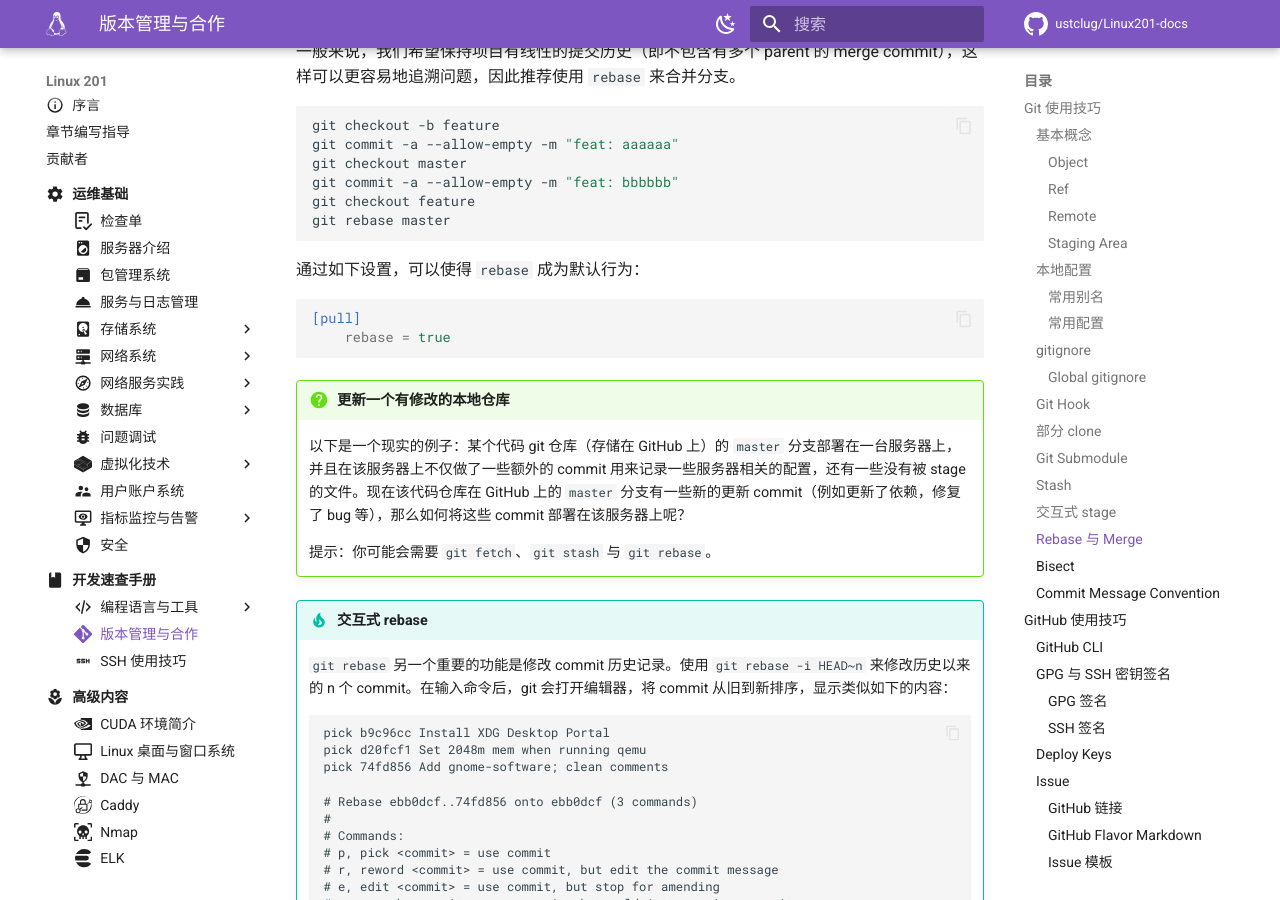
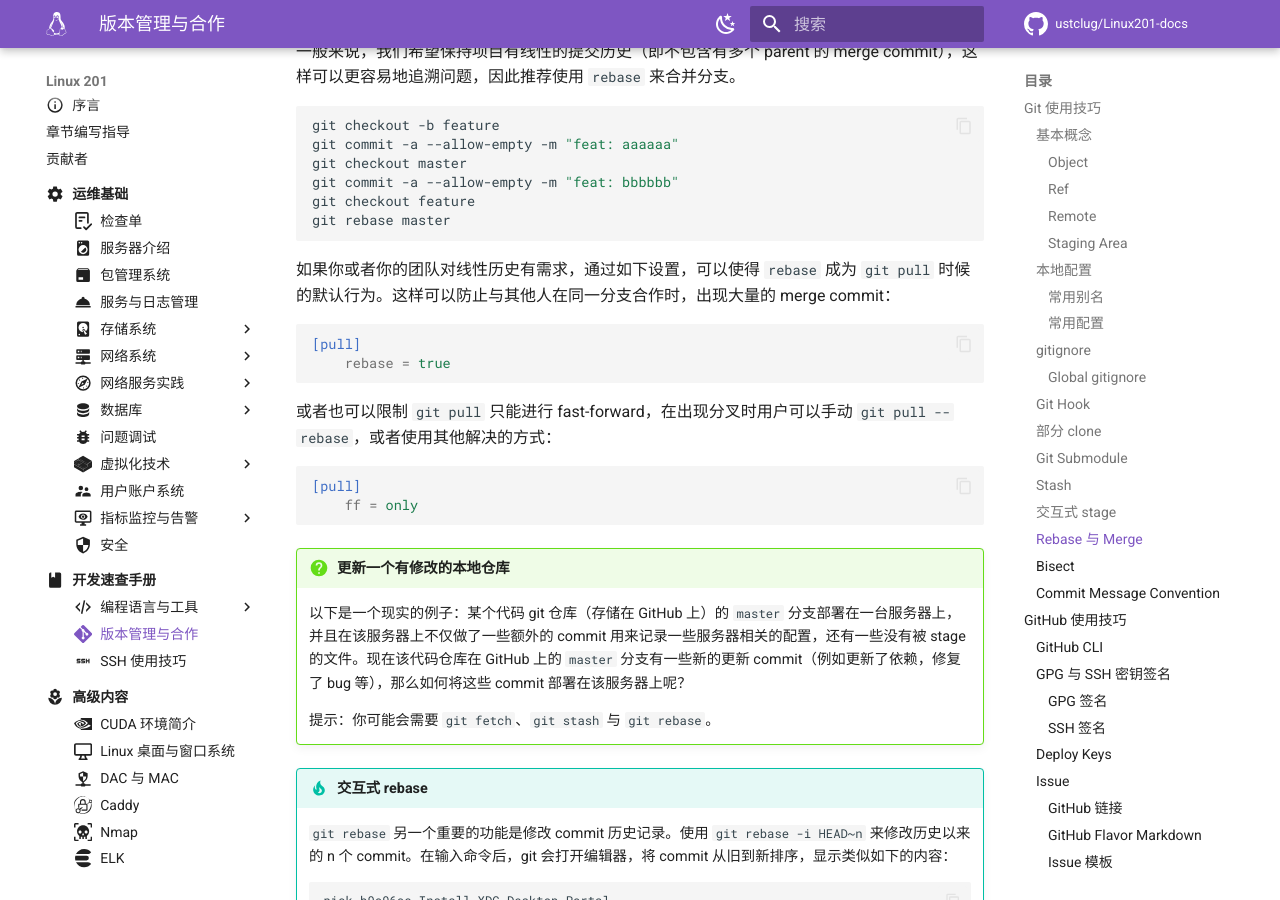
Before and after one commit to ustclug/Linux201-docs, an MkDocs documentation site: the page built from docs/dev/git.md, in a window 1280 px wide and 900 px high, scrolled down 9418 px. Built offline with MkDocs 1.6.1 and Material for MkDocs 9.7.7, drawn with Linux system fonts in a browser that asks for light colours; comment, search, counter and statistics services are not loaded.

Commit message:
dev/git: About git pull and rebase

````diff
--- a/docs/dev/git.md
+++ b/docs/dev/git.md
@@ -393,11 +393,18 @@ git checkout feature
 git rebase master
 ```
 
-通过如下设置，可以使得 `rebase` 成为默认行为：
+如果你或者你的团队对线性历史有需求，通过如下设置，可以使得 `rebase` 成为 `git pull` 时候的默认行为。这样可以防止与其他人在同一分支合作时，出现大量的 merge commit：
 
 ```ini
 [pull]
     rebase = true
+```
+
+或者也可以限制 `git pull` 只能进行 fast-forward，在出现分叉时用户可以手动 `git pull --rebase`，或者使用其他解决的方式：
+
+```ini
+[pull]
+    ff = only
 ```
 
 !!! question "更新一个有修改的本地仓库"
````
